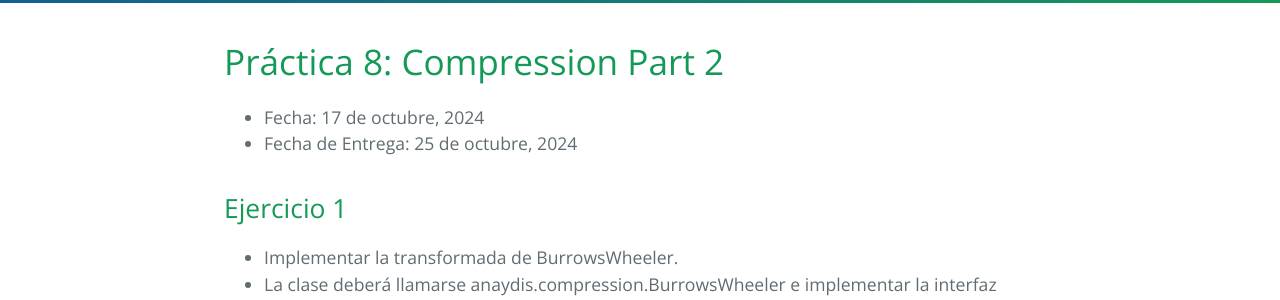
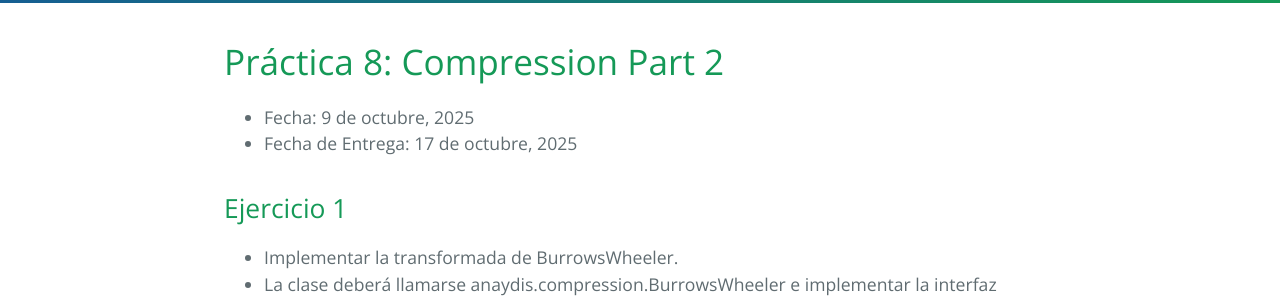
Before and after one commit to FacultadDeIngenieria/anaydis, a Jekyll site: the page built from practice/tp8.md, in a window 1280 px wide. Shown: the part 266-566 px from the top of the page. Built offline with Jekyll 4.4.1, drawn with Linux system fonts in a browser that asks for light colours.

Commit message:
added tp8

```diff
--- a/practice/tp8.md
+++ b/practice/tp8.md
@@ -6,8 +6,8 @@ permalink: /practice/8
 
 # Práctica 8: Compression Part 2
 
-* Fecha: 17 de octubre, 2024
-* Fecha de Entrega: 25 de octubre, 2024
+* Fecha: 9 de octubre, 2025
+* Fecha de Entrega: 17 de octubre, 2025
 
 ## Ejercicio 1
 
```
Also changed, not shown: README.md.
